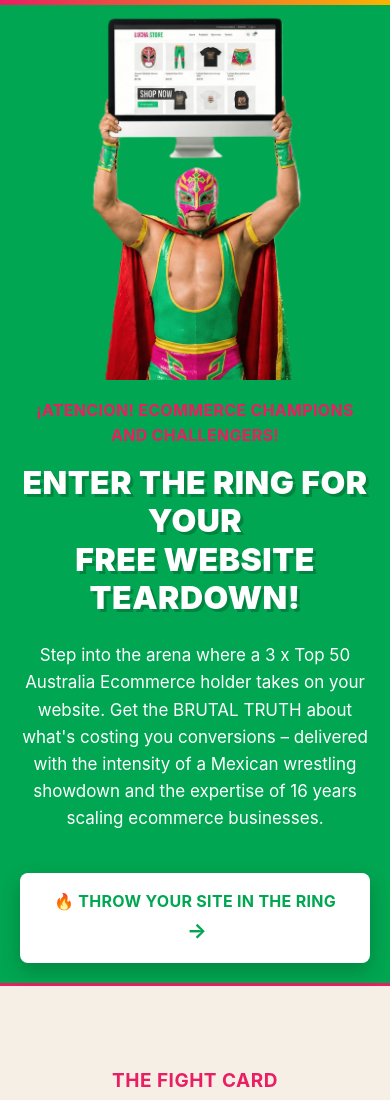
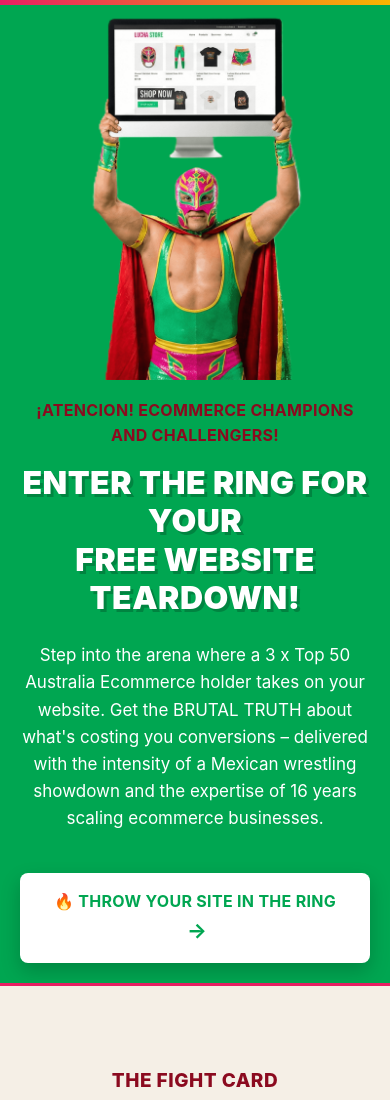
Before and after one commit to rjk461/ecommerce-teardown, a plain HTML site: page index.html in a window 390 px wide. Shown: the top 1100 px of the page. Drawn offline with Linux system fonts and the light colour scheme.

Commit message:
Change eyebrow/subheading color to darker red for better mobile readability

```diff
--- a/index.html
+++ b/index.html
@@ -88,7 +88,8 @@
         }
 
         .hero-eyebrow {
-            color: var(--mad-pink);
+            color: #8B0A1F;
+            font-weight: 800;
             font-size: 20px;
             font-weight: 700;
             text-transform: uppercase;
@@ -195,9 +196,9 @@
 
         .section-eyebrow {
             text-align: center;
-            color: var(--mad-pink);
+            color: #8B0A1F;
             font-size: 19px;
-            font-weight: 700;
+            font-weight: 800;
             text-transform: uppercase;
             letter-spacing: 0.5px;
             margin-bottom: 10px;
```
